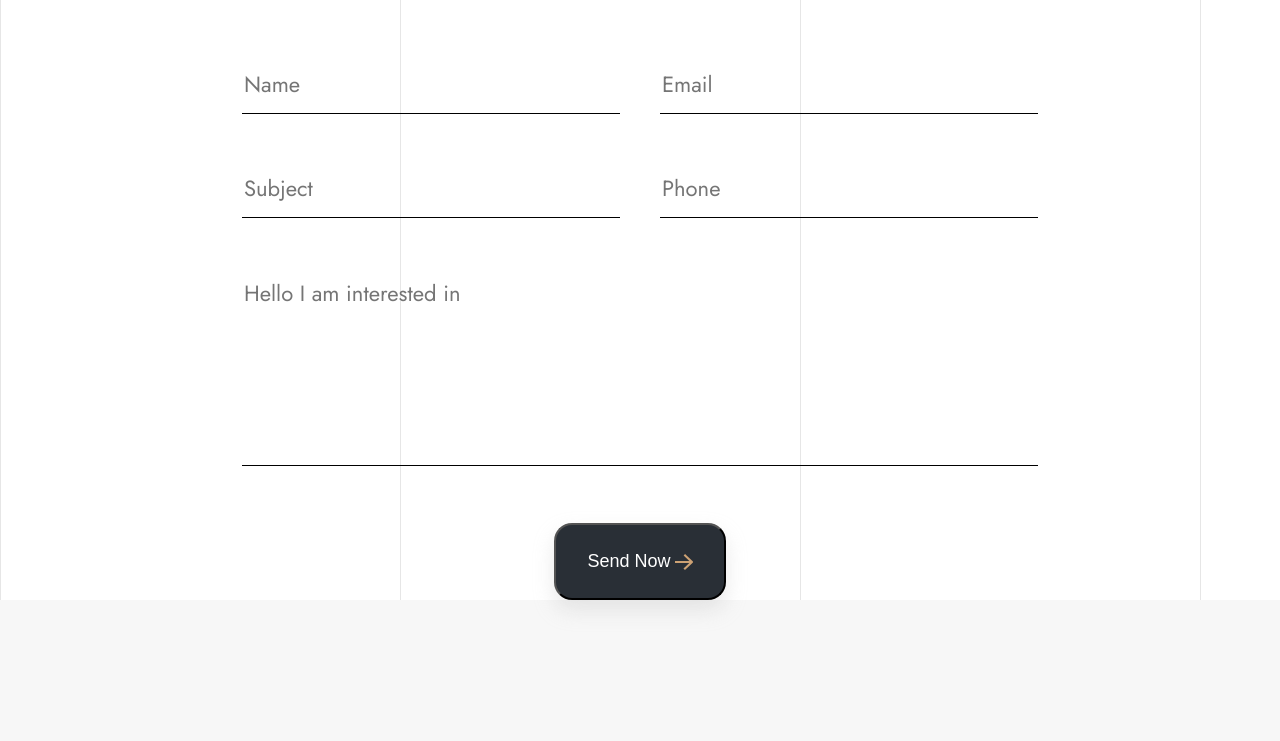
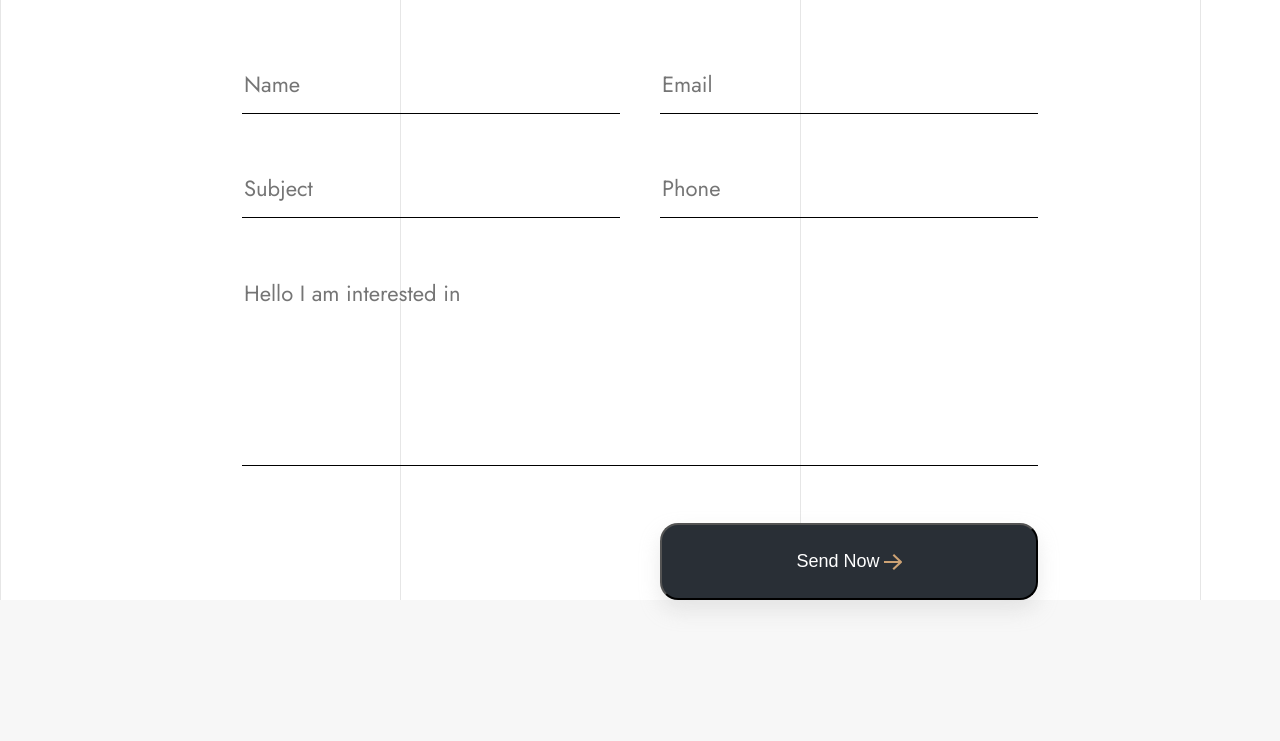
Before and after one commit to NicaZadirieva/interno, a plain HTML site: page contact_us.html in a window 1280 px wide. Shown: the part 799-1540 px from the top of the page. Drawn offline with Linux system fonts and the light colour scheme.

```diff
--- a/contact_us.html
+++ b/contact_us.html
@@ -68,10 +68,7 @@
         </div>
     </header>
     <main>
-        <div class="page">
-            <div class="container">
-
-
+        <div class="page container">
             <div class="contact-form-container">
                 <h2 class="h2 contact__title">We love meeting new people and helping them.</h2>
                 <form class="contact-form" action="#" method="POST">
@@ -80,8 +77,8 @@
                     <input placeholder="Subject" class="contact-form__input" type="text" name="website" required />
                     <input placeholder="Phone" class="contact-form__input" type="text" name="phone" required />
 
-                        <textarea placeholder="Hello I am interested in" class="contact-form__textarea"
-                            id="interested_in" name="interested_in"></textarea>
+                    <textarea placeholder="Hello I am interested in" class="contact-form__textarea" id="interested_in"
+                        name="interested_in"></textarea>
 
 
                     <button type="submit" class="button contact-form__submit">
@@ -89,9 +86,6 @@
                         <img src="/img/icon/arrow-next-icon.svg" alt="Изображение стрелки" />
                     </button>
                 </form>
-
-                </div>
-            </div>
             </div>
     </main>
     <footer class="footer">
--- a/css/contact/contact.css
+++ b/css/contact/contact.css
@@ -1,5 +1,3 @@
-
-
 .h2.contact__title {
     text-align: center;
     font-family: 'DM Serif Display', serif;
@@ -24,8 +22,8 @@
 }
 
 .contact-form__submit {
-    margin: auto;
-    grid-column: 1 / 3;
+    grid-column: 2 / 3;
+    box-sizing: border-box;
 }
 
 .contact-form__input,
```
Lines whose indentation alone changed are shown as unchanged.
